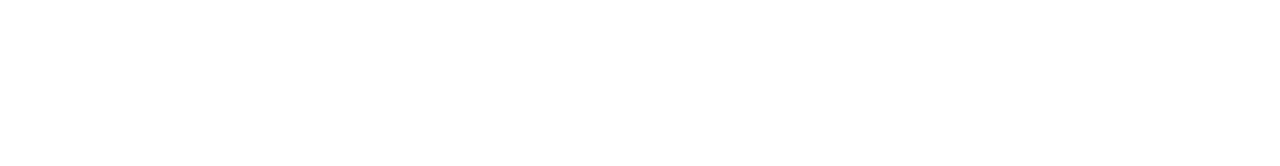
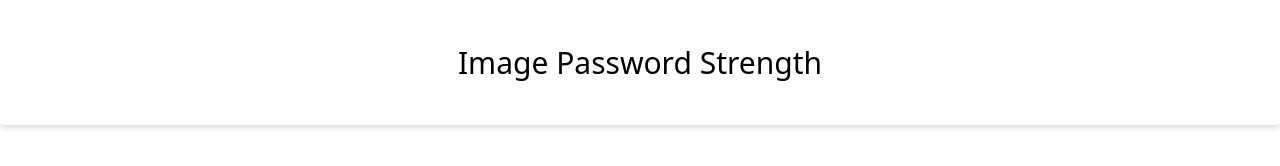
Before and after one commit to zeeshanzaman/password-strength, a plain HTML site: page index.html in a window 1280 px wide. Drawn offline with nearby package versions, Linux system fonts and the light colour scheme.

Commit message:
create h1 and wrapper div

```diff
--- a/index.html
+++ b/index.html
@@ -12,7 +12,11 @@
 </head>
 
 <body>
+    <div class="background" id="background"></div>
+    <div class="bg-white rounded p-10 text-center shadow-md">
+        <h1 class="text-3xl">Image Password Strength</h1>
 
+    </div>
 
     <script src="custom.js"></script>
 </body>
```
